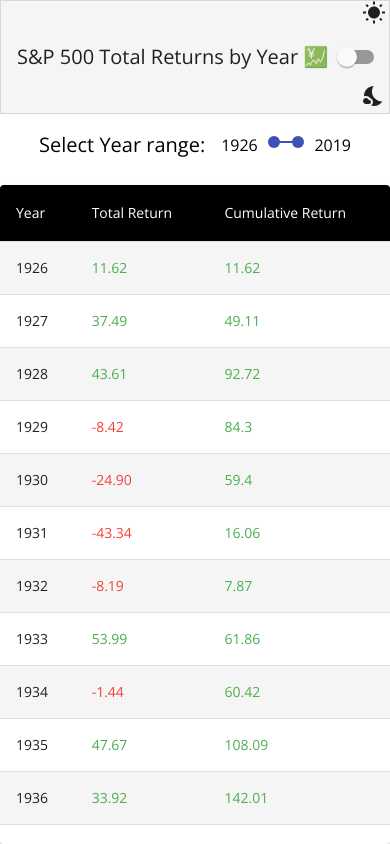
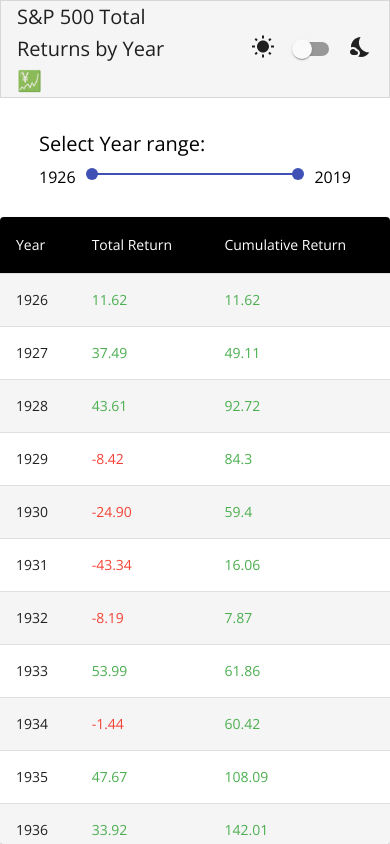
Before and after one commit to bhuvanmalik007/sp-returns, a React (Create React App) app: page / in a window 390 px wide. Built offline with nearby package versions, Linux system fonts and the light colour scheme; the HTML template or start-up script is replaced by a standard one.

Commit message:
fixed issues with responsiveness

```diff
--- a/src/App.js
+++ b/src/App.js
@@ -20,7 +20,7 @@
 import data from "./data/history.json";
 import { generateResults, sortAscending } from "./helperFns";
 
-const useStyles = makeStyles(() => ({
+const useStyles = makeStyles(({ breakpoints }) => ({
   root: {
     display: "flex",
     flexDirection: "column",
@@ -28,6 +28,31 @@
   },
   heading: {
     whiteSpace: "nowrap",
+    [breakpoints.down("sm")]: {
+      whiteSpace: "break-spaces",
+    },
+    [breakpoints.up("md")]: {
+      whiteSpace: "nowrap",
+    },
+    [breakpoints.up("lg")]: {
+      whiteSpace: "nowrap",
+    },
+  },
+  yearControlText: {
+    whiteSpace: "nowrap",
+    paddingRight: 20,
+  },
+  yearControl: {
+    [breakpoints.down("sm")]: {
+      flexDirection: "column",
+    },
+    [breakpoints.up("md")]: {
+      flexDirection: "row",
+    },
+    [breakpoints.up("lg")]: {
+      flexDirection: "row",
+    },
+    flexDirection: "row",
   },
 }));
 
@@ -119,7 +144,16 @@
           alignSelf="flex-start"
           alignContent="flex-start"
         >
-          <Box width="80%" mb={3} mt={10}>
+          <Box
+            width="80%"
+            mb={3}
+            mt={10}
+            display="flex"
+            className={classes.yearControl}
+          >
+            <Typography variant="h6" className={classes.yearControlText}>
+              Select Year range:
+            </Typography>
             <Grid
               container
               spacing={2}
@@ -128,9 +162,6 @@
               mb={3}
               mt={10}
             >
-              <Grid item>
-                <Typography variant="h6">Select Year range:</Typography>
-              </Grid>
               <Grid item>{sliderRange[0]}</Grid>
               <Grid item xs>
                 <Slider
```
